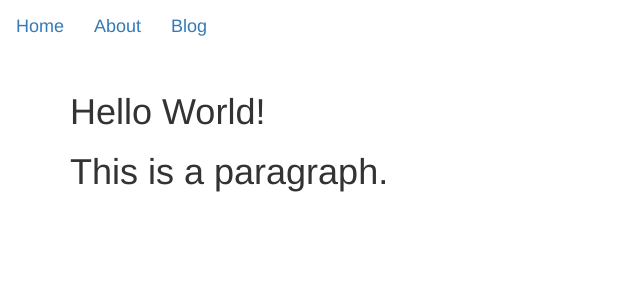
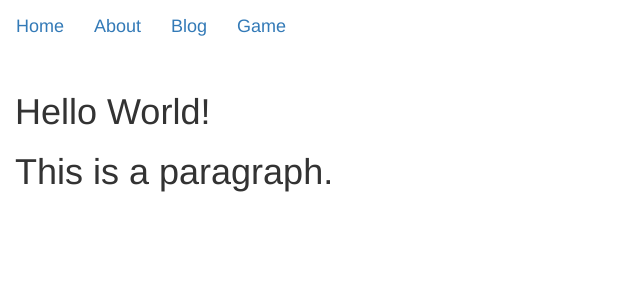
Before and after one commit to simon-lammes/simon-lammes.github.io, a Jekyll site: the page built from index.html, in a window 1280 px wide. Shown: the top 300 px of the page, without its empty margins (0-640 px from the left). Built offline with Jekyll 4.4.1, drawn with Linux system fonts in a browser that asks for light colours.

Commit message:
Update default.html

```diff
--- a/_layouts/default.html
+++ b/_layouts/default.html
@@ -1,5 +1,5 @@
 <!DOCTYPE html>
-	<html>
+	<html lang="en">
 		<head>
 			<title>{{ page.title }}</title>
 			<link rel="stylesheet" href="https://maxcdn.bootstrapcdn.com/bootstrap/3.3.7/css/bootstrap.min.css" integrity="sha384-BVYiiSIFeK1dGmJRAkycuHAHRg32OmUcww7on3RYdg4Va+PmSTsz/K68vbdEjh4u" crossorigin="anonymous">
@@ -11,8 +11,9 @@
 				<a class="navbar-brand" href="/">Home</a>
 				<a class="navbar-brand" href="/about">About</a>
 				<a class="navbar-brand" href="/blog">Blog</a>
+				<a class="navbar-brand" href="/game">Game</a>
 			</nav>
-			<div class="container">
+			<div class="container-fluid">
 
 			{{ content }}
 
```
